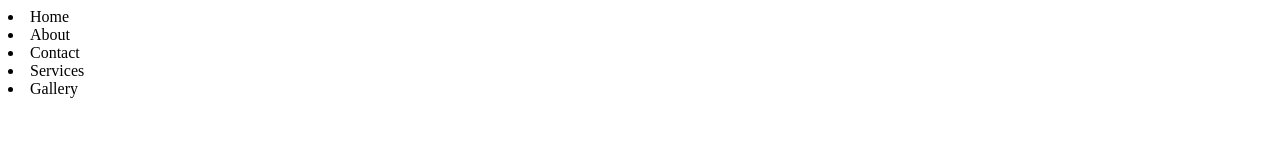
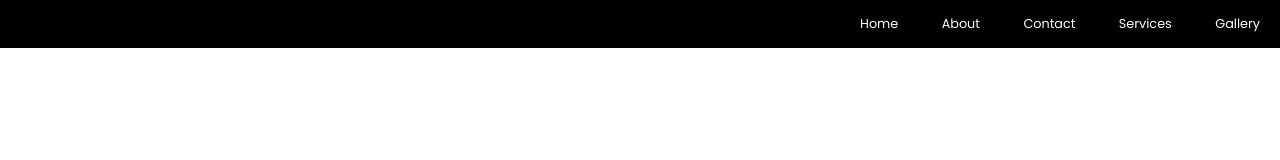
Before and after one commit to hassanmansoori37/simple-navbar, a plain HTML site: page index.html in a window 1280 px wide. Drawn offline with Linux system fonts and the light colour scheme.

Commit message:
navbar completed

```diff
--- a/index.html
+++ b/index.html
@@ -3,15 +3,16 @@
 <head>
     <meta charset="UTF-8">
     <meta name="viewport" content="width=device-width, initial-scale=1.0">
-    <title>Document</title>
+    <title>Navbar</title>
+    <link rel="stylesheet" href="./style.css">
 </head>
 <body>
-    <u1>
+    <ul>
         <li>Home</li>
         <li>About</li>
         <li>Contact</li>
         <li>Services</li>
         <li>Gallery</li>
-    </u1>
+    </ul>
 </body>
 </html>
--- /dev/null
+++ b/style.css
@@ -0,0 +1,26 @@
+@import url('https://fonts.googleapis.com/css2?family=Poppins&display=swap');
+*{
+    padding: 0px;
+    margin: 0px;
+}
+
+
+ul{
+    list-style: none;
+    text-align: end;
+    background-color: #000000;
+    color: #ffffff;
+    font-family: "Poppins", serif;
+    font-weight: 400;
+    font-style: normal;
+    font-size: 0.8rem;
+
+}
+li{
+    display: inline-block;
+    padding: 15px 20px;
+    cursor: pointer;
+}
+li:hover{
+    color: #b6f3ff;
+}
```
